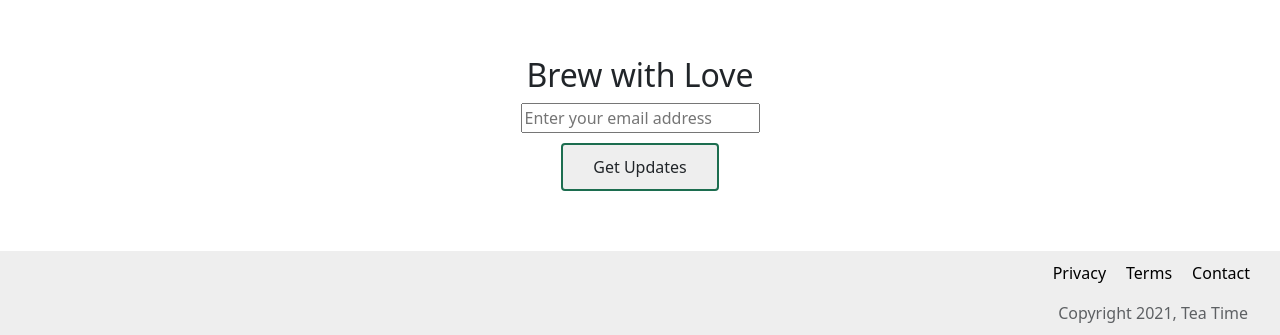
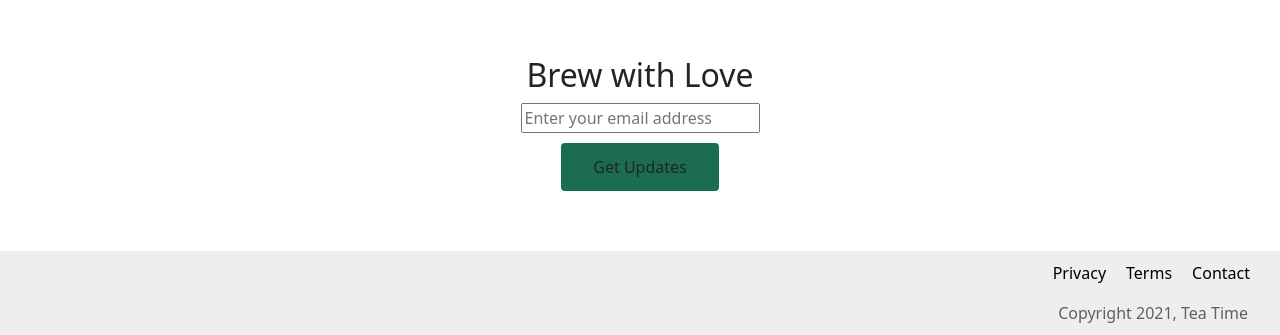
Before and after one commit to Chiamaka007/Product-Landing-Page, a plain HTML site: page index.html in a window 1280 px wide. In both pictures the pointer is over the input "Get Updates". Shown: the part 1689-2024 px from the top of the page. Drawn offline with nearby package versions, Linux system fonts and the light colour scheme.

Commit message:
update button

```diff
--- a/app.css
+++ b/app.css
@@ -62,7 +62,12 @@
             background-color: #EEEEEE;
             margin: 10px;
             padding: 10px 30px;
+            transition: all 200ms ease-in-out;
 
+          }
+          .update-btn:hover {
+              cursor: pointer;
+              background-color: #1c6d4f;
           }
           #education, #tips {
             margin: 70px;
--- a/index.html
+++ b/index.html
@@ -192,7 +192,7 @@ To make a perfect cup of green tea, every time and with any tea leaf, follow the
         <form
           class="text-center "
           id="form"
-          action="https://www.freecodecamp.com/email-submit"
+          action="mailto:mychiamaka@gmail.com"
         >
           <input
             name="email"
```
